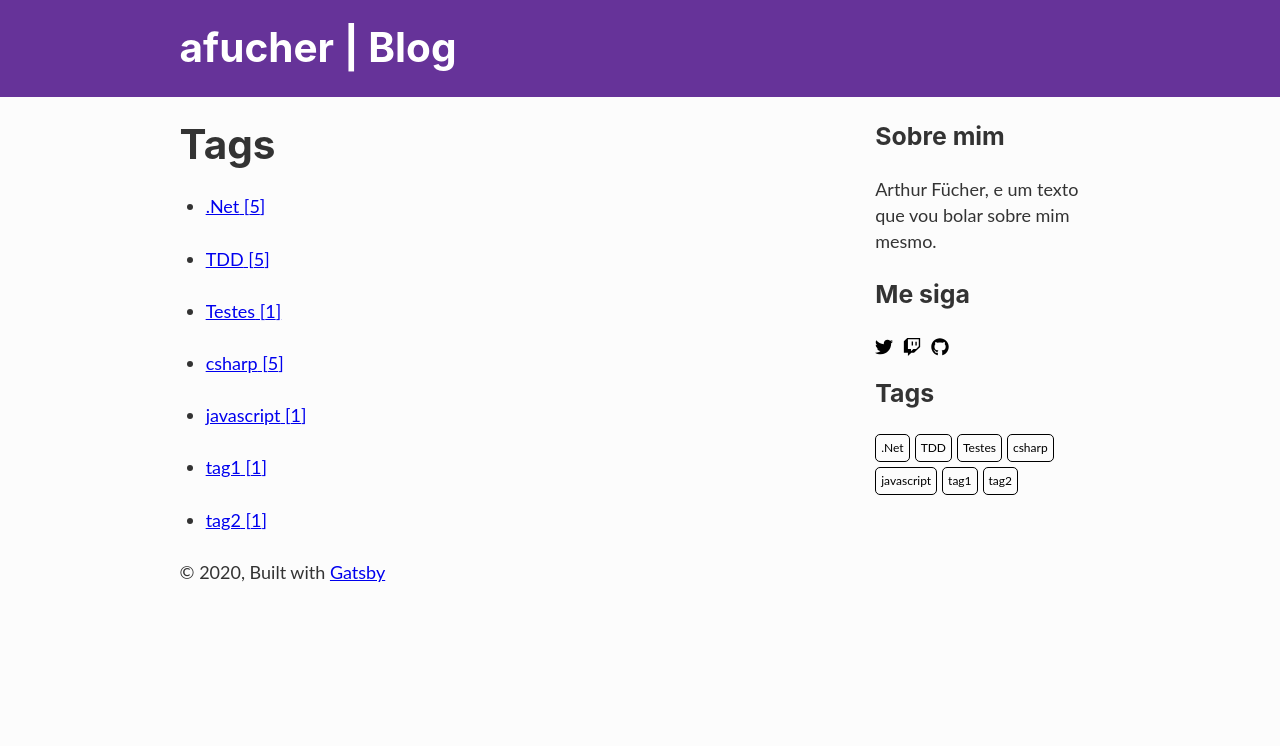
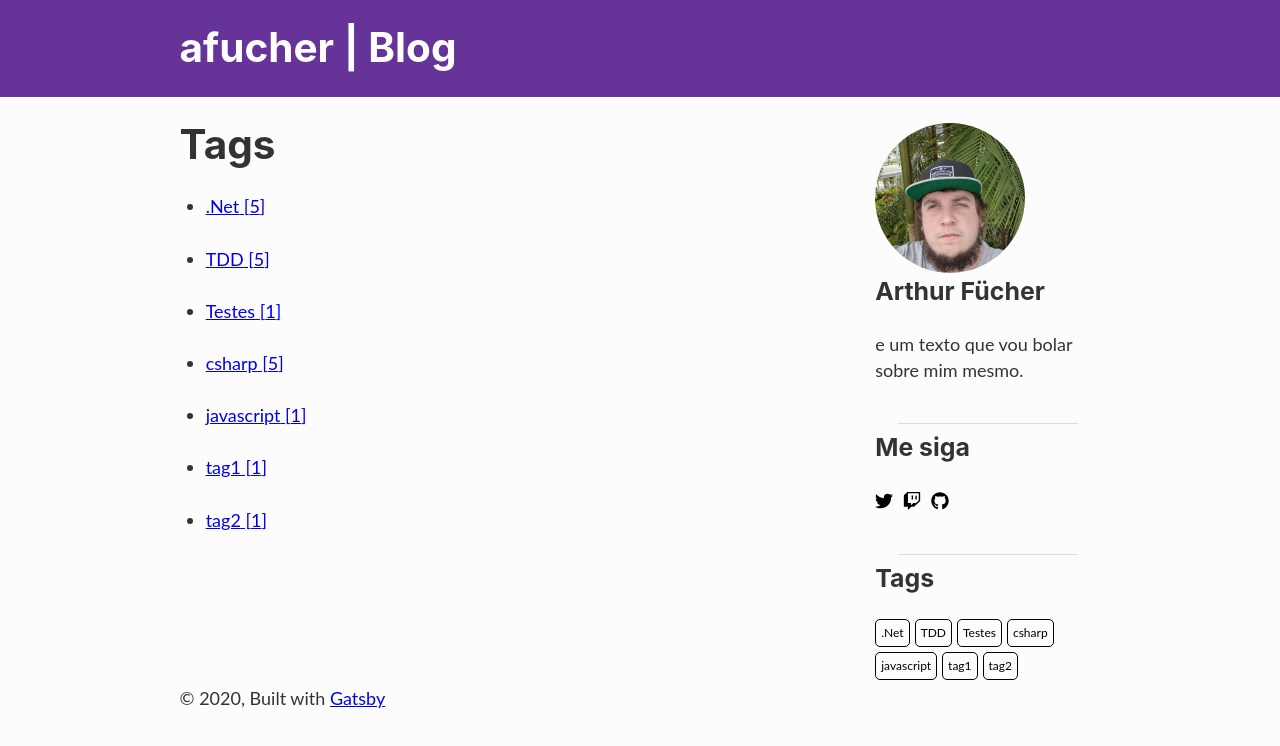
Before and after one commit to afucher/afucher.github.io, a Gatsby site: page /tags in a window 1280 px wide. Built offline with nearby package versions, Linux system fonts and the light colour scheme; Gatsby itself is replaced by a stand-in of ours.

Commit message:
atualiza barra lateral com foto

```diff
--- a/src/components/image.js
+++ b/src/components/arthurImage.js
@@ -13,12 +13,12 @@ import Img from "gatsby-image"
  * - `useStaticQuery`: https://www.gatsbyjs.org/docs/use-static-query/
  */
 
-const Image = () => {
+const ArthurImage = (props) => {
   const data = useStaticQuery(graphql`
     query {
-      placeholderImage: file(relativePath: { eq: "gatsby-astronaut.png" }) {
+      placeholderImage: file(relativePath: { eq: "foto_perfil_arthur_fucher.jpg" }) {
         childImageSharp {
-          fluid(maxWidth: 300) {
+          fluid(maxWidth: 150) {
             ...GatsbyImageSharpFluid
           }
         }
@@ -26,7 +26,7 @@ const Image = () => {
     }
   `)
 
-  return <Img fluid={data.placeholderImage.childImageSharp.fluid} />
+  return <Img fluid={data.placeholderImage.childImageSharp.fluid} {...props}/>
 }
 
-export default Image
+export default ArthurImage
--- a/src/components/sidebar.js
+++ b/src/components/sidebar.js
@@ -2,6 +2,7 @@ import React from 'react'
 import styled from '@emotion/styled'
 import { graphql, useStaticQuery, Link } from 'gatsby'
 import { FontAwesomeIcon } from '@fortawesome/react-fontawesome'
+import ArthurImage from './arthurImage'
 
 const Container = styled.aside`
     padding-left: 5px;
@@ -18,6 +19,13 @@ const SocialContainer = styled.ul`
     margin-bottom: 20px;
 `
 
+const HorizontalRuler = styled.hr`
+    height: 1px;
+    background-color: #DDD;
+    margin: 40px auto 10px auto;
+    width: 80%;
+`
+
 const SocialItem = styled(props => <li {...props}>
             <a href={props.link} target="_blank" rel="noopener noreferrer">
                 <FontAwesomeIcon icon={props.icon}/>
@@ -29,6 +37,11 @@ const SocialItem = styled(props => <li {...props}>
         color: black;
         text-decoration: none;
     }
+`
+const StyledImage = styled(props => <ArthurImage {...props}/>)`
+    max-width: 150px;
+    border-radius: 50%;
+    margin-bottom: 5px;
 `
 
 const Tag = styled(props => <Link {...props}/>)`
@@ -55,8 +68,10 @@ const Sidebar = () => {
     `)
 
     return <Container>
-        <h3>Sobre mim</h3>
-        <p>Arthur Fücher, e um texto que vou bolar sobre mim mesmo.</p>
+        <StyledImage />
+        <h3>Arthur Fücher</h3>
+        <p>e um texto que vou bolar sobre mim mesmo.</p>
+        <HorizontalRuler />
         <h3>Me siga</h3>
         <SocialContainer>
             <SocialItem icon={["fab", "twitter"]}
@@ -66,6 +81,7 @@ const Sidebar = () => {
             <SocialItem icon={["fab", "github"]}
                         link="https://github.com/afucher"/>
         </SocialContainer>
+        <HorizontalRuler />
         <h3>Tags</h3>
         <TagContainer>
             {data.post.group.map( tag => <Tag key={tag.value} to={`/tags/${tag.value}`}>{tag.value}</Tag>)}
```
Also changed, not shown: src/images/foto_perfil_arthur_fucher.jpg (added).
